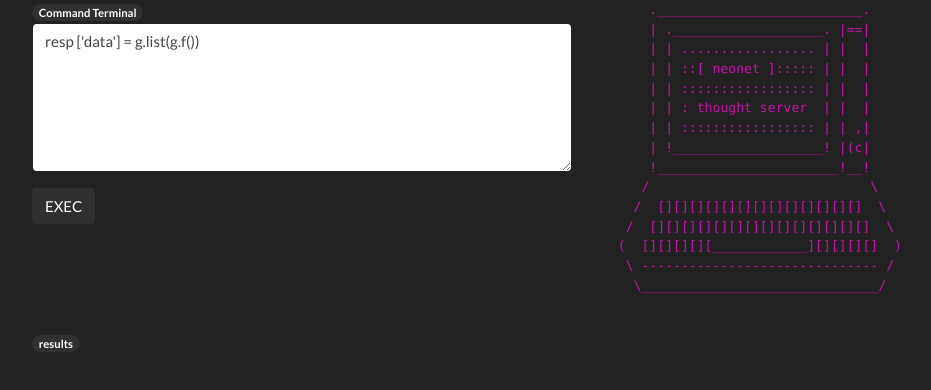
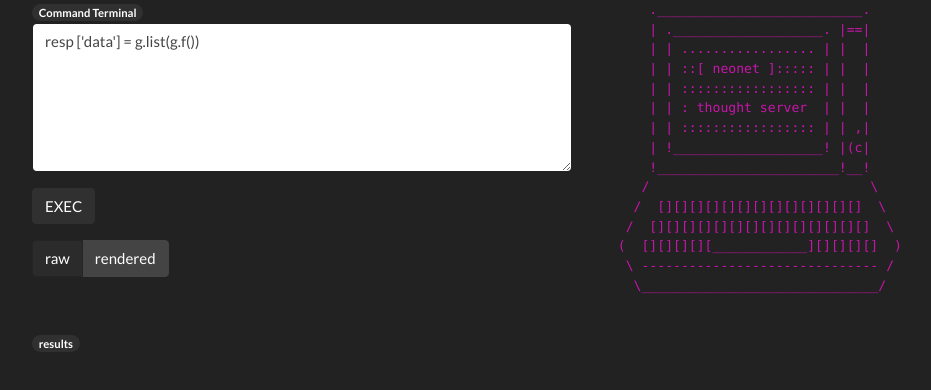
Before and after one commit to krexspace/neonet, a website: page public/apps/gbot/terminal.html in a window 1280 px wide. Shown: the whole page, without its empty margins (53-984 px from the left). Drawn offline with nearby package versions, Linux system fonts and the light colour scheme.

Commit message:
terminal render button

```diff
--- a/public/apps/gbot/terminal.html
+++ b/public/apps/gbot/terminal.html
@@ -18,6 +18,15 @@
       <textarea class="form-control" id="ctl_command_input" rows="6">resp ['data'] = g.list(g.f())</textarea>
     </div>
     <button type="button" class="btn btn-dark" onclick="mplate_a.onClickExec()">EXEC</button>
+		<p>
+<div class="btn-group btn-group-toggle" data-toggle="buttons">
+  <label class="btn btn-secondary active">
+    <input type="radio" name="options" id="option1" autocomplete="off" checked> raw
+  </label>
+  <label class="btn btn-secondary">
+    <input type="radio" name="options" id="option2" autocomplete="off"> rendered
+  </label>
+  </div></p>
     </div>
     <div class="col-sm">
         <pre style="color: #C715AA">
@@ -40,7 +49,7 @@
       </div>
     </div>
     <div class="row">
-      <div class="col-sm">
+      <div class="col-lg">
           <span class="badge badge-pill badge-dark">results</span>
           <div class="cbox_result_view" id="cbox_result_view"></div>
       </div>
```
